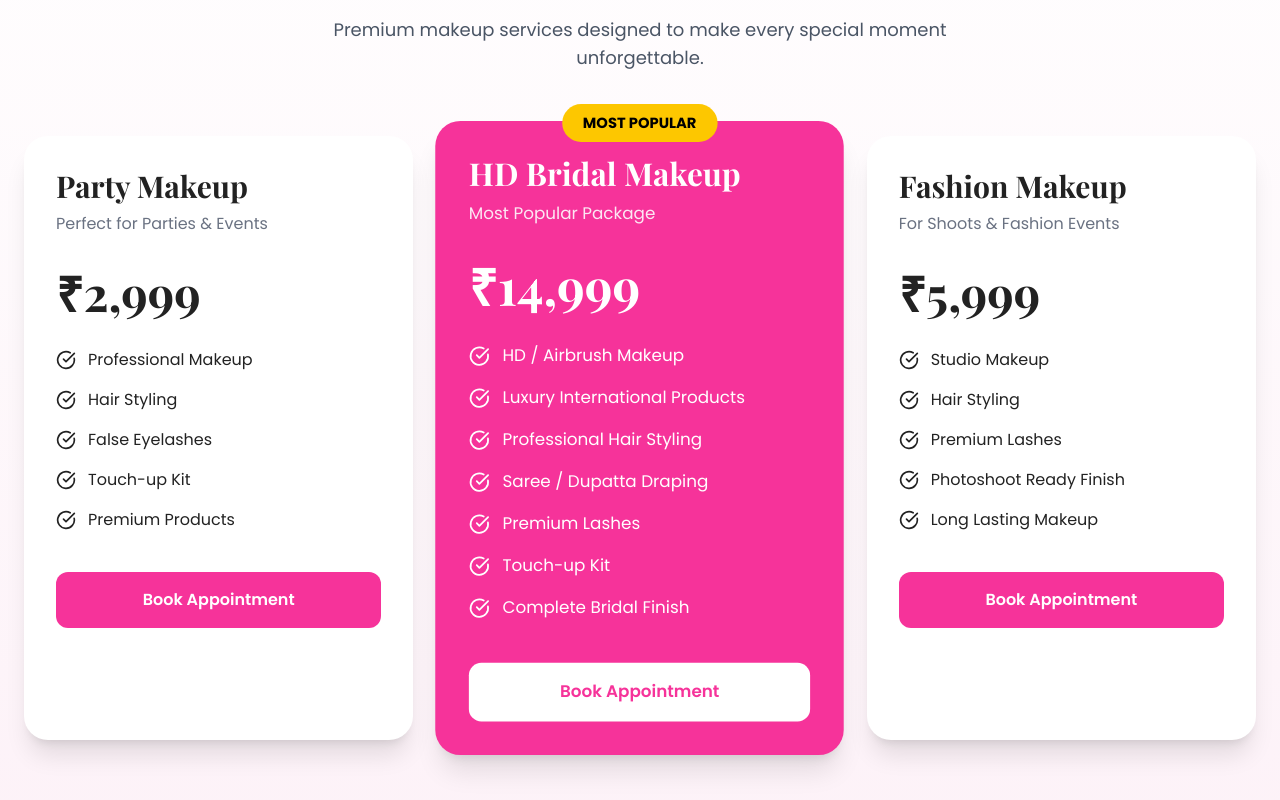
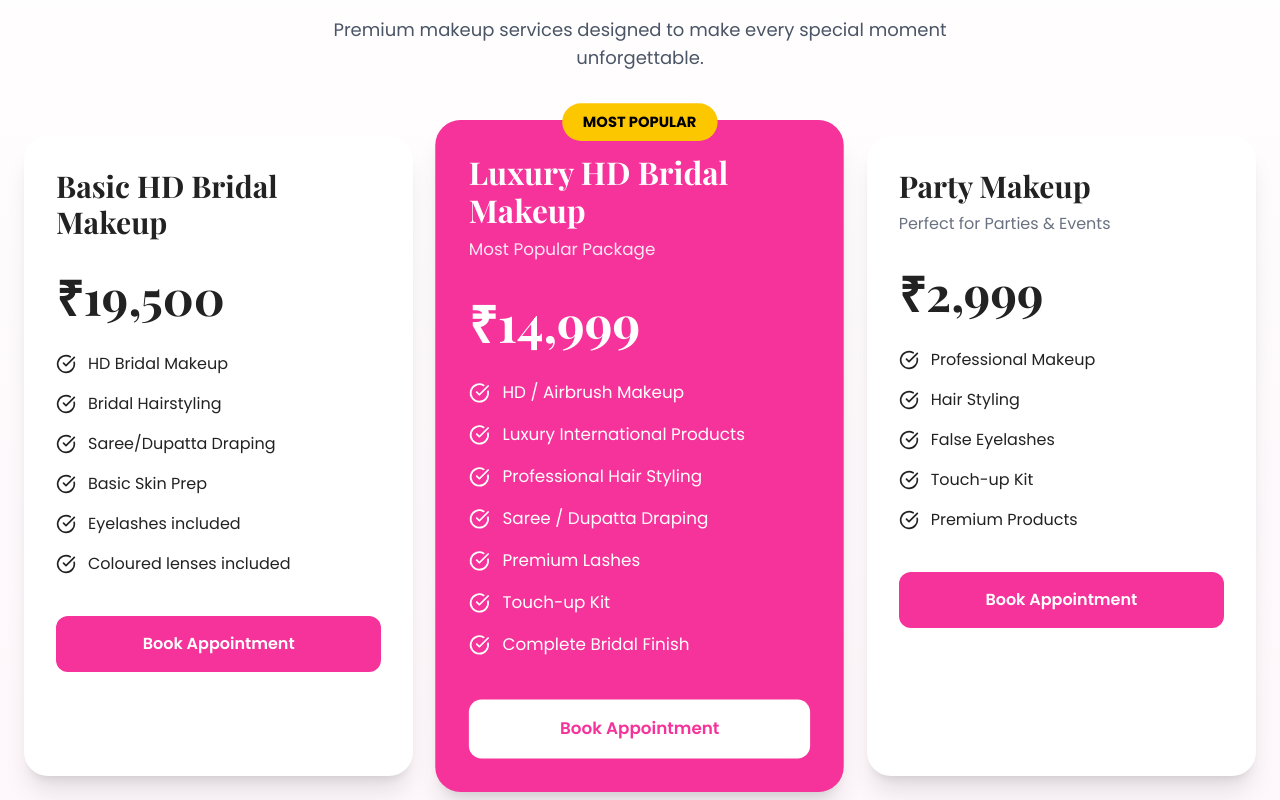
Before and after one commit to ravi-kushwaha/gorakhpur-glam, a React (Vite) app: page / in a window 1280 px wide. Shown: the part 3180-3980 px from the top of the page. Built offline with nearby package versions, Linux system fonts and the light colour scheme.

Commit message:
Updated homepage

```diff
--- a/src/components/Pricing.jsx
+++ b/src/components/Pricing.jsx
@@ -1,20 +1,21 @@
 import { CheckCircle } from "lucide-react";
 
 const plans = [
-  {
-    title: "Party Makeup",
-    price: "₹2,999",
-    subtitle: "Perfect for Parties & Events",
+    {
+    title: "Basic HD Bridal Makeup",
+    price: "₹19,500",
     features: [
-      "Professional Makeup",
-      "Hair Styling",
-      "False Eyelashes",
-      "Touch-up Kit",
-      "Premium Products",
+      "HD Bridal Makeup",
+      "Bridal Hairstyling",
+      "Saree/Dupatta Draping",
+      "Basic Skin Prep",
+      "Eyelashes included",
+      "Coloured lenses included",
     ],
   },
-  {
-    title: "HD Bridal Makeup",
+
+    {
+    title: "Luxury HD Bridal Makeup",
     price: "₹14,999",
     subtitle: "Most Popular Package",
     featured: true,
@@ -28,6 +29,20 @@ const plans = [
       "Complete Bridal Finish",
     ],
   },
+
+  {
+    title: "Party Makeup",
+    price: "₹2,999",
+    subtitle: "Perfect for Parties & Events",
+    features: [
+      "Professional Makeup",
+      "Hair Styling",
+      "False Eyelashes",
+      "Touch-up Kit",
+      "Premium Products",
+    ],
+  },
+
   {
     title: "Fashion Makeup",
     price: "₹5,999",
```
